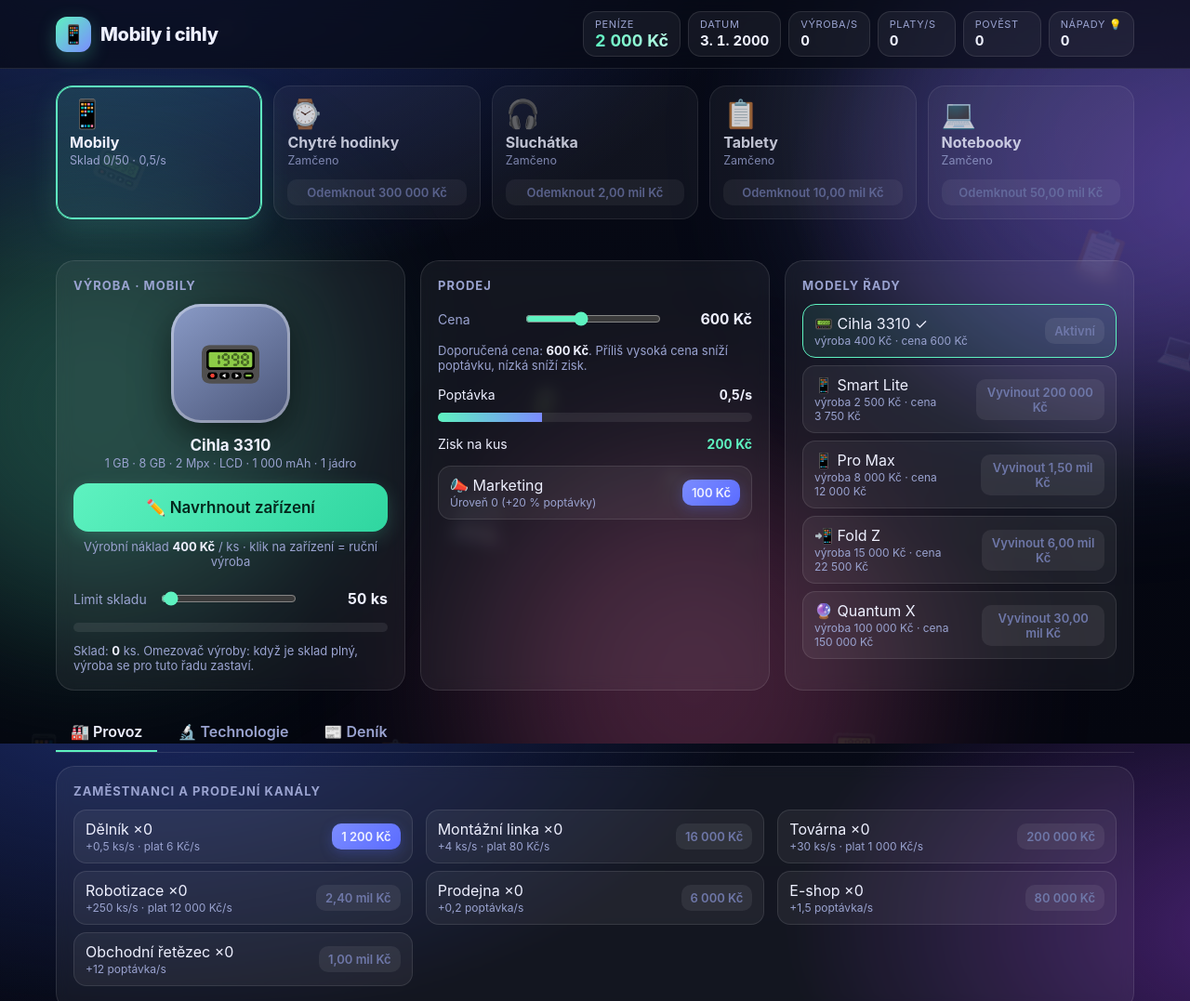
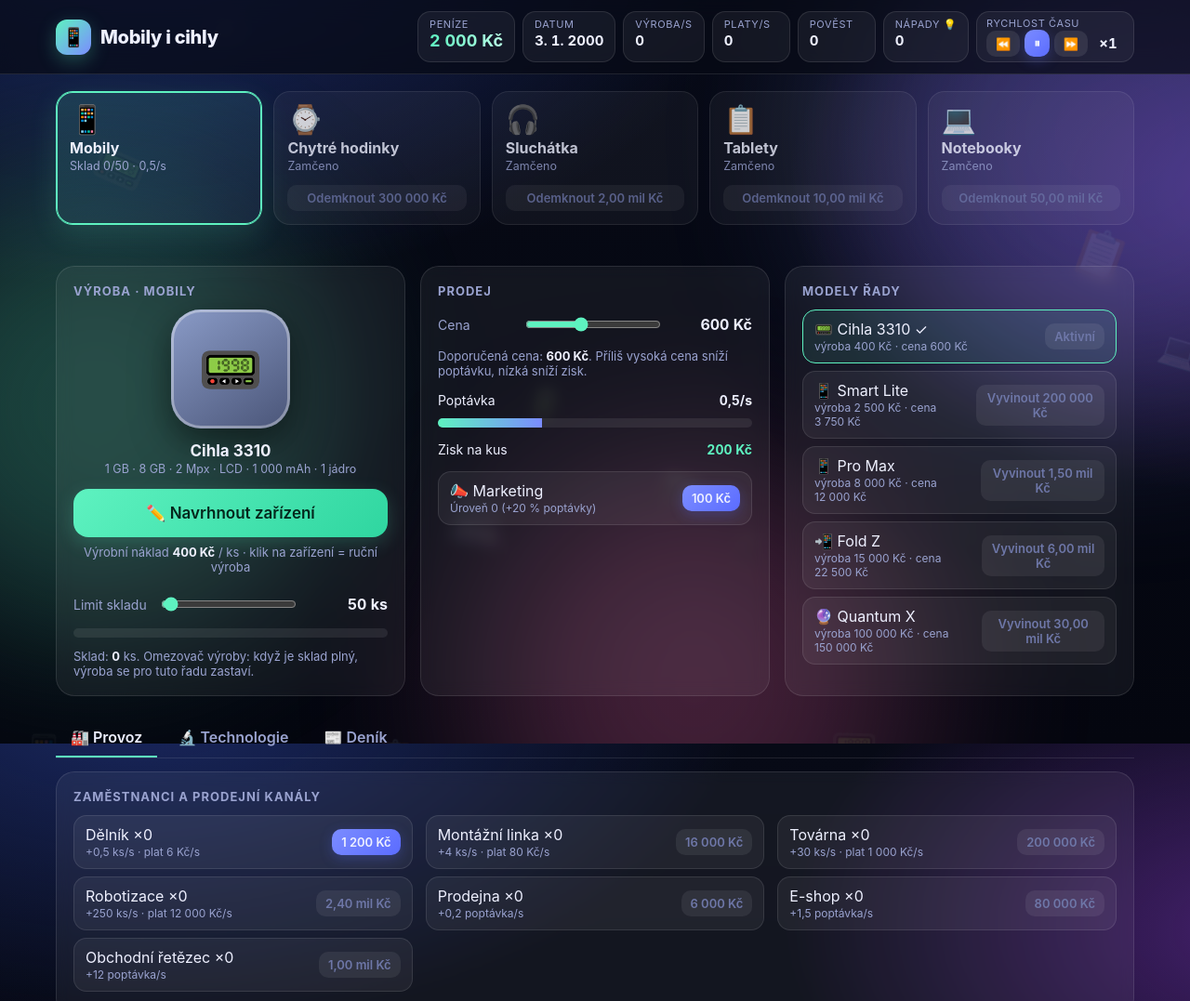
Before and after one commit to abcmedabc/abc, a plain HTML site: page mobily-i-cihly.html in a window 1280 px wide. Shown: the top 1077 px of the page at 93% size. Drawn offline with Linux system fonts and the light colour scheme.

Commit message:
Ovládání času: pauza, zpomalení a zrychlení hry
Co-Authored-By: Claude Sonnet 5.5 <noreply@anthropic.com>

```diff
--- a/mobily-i-cihly.html
+++ b/mobily-i-cihly.html
@@ -35,6 +35,11 @@
   .chip{background:var(--glass);border:1px solid var(--line);border-radius:14px;padding:6px 12px;min-width:84px}
   .chip small{display:block;color:var(--mut);font-size:11px;text-transform:uppercase;letter-spacing:.6px}
   .chip b{font-size:15px;font-variant-numeric:tabular-nums}
+  .chip.spd{padding:5px 10px}
+  .spdbtns{display:flex;align-items:center;gap:5px}
+  .spdbtns .btn{padding:4px 9px;font-size:14px}
+  .spdbtns b{min-width:34px;text-align:center}
+  .chip.spd.paused{border-color:var(--warn);box-shadow:0 0 0 1px var(--warn) inset}
   .chip.money b{font-size:18px;background:linear-gradient(90deg,var(--acc),#b8ffe6);-webkit-background-clip:text;background-clip:text;color:transparent}
 
   main{max-width:1200px;margin:auto;padding:18px 20px 60px}
@@ -126,6 +131,15 @@
       <div class="chip"><small>Platy/s</small><b id="wages">0</b></div>
       <div class="chip"><small>Pověst</small><b id="rep">0</b></div>
       <div class="chip"><small>Nápady 💡</small><b id="ideas">0</b></div>
+      <div class="chip spd">
+        <small>Rychlost času</small>
+        <div class="spdbtns">
+          <button class="btn sm ghost" id="slower" title="Zpomalit (−)">⏪</button>
+          <button class="btn sm" id="pause" title="Pauza / pokračovat (P)">⏸</button>
+          <button class="btn sm ghost" id="faster" title="Zrychlit (+)">⏩</button>
+          <b id="speedLbl">×1</b>
+        </div>
+      </div>
     </div>
   </div>
 </header>
@@ -606,8 +620,31 @@ PRODUCTS.forEach(p=>{const l=S.lines[p.id];if(!l.price)l.price=fair(p.id)});
     if(n>0){sold+=n;gain+=Math.max(0,n*(S.lines[id].price-unitCost(id)))}});
   if(sold>0){S.money+=gain;log(`Během nepřítomnosti: prodáno ${fmt(sold)} ks, +${kc(gain)}`,"good")}})();
 
+// Rychlost času: pauza, zpomalení a zrychlení (nastavení se neukládá, po načtení běží ×1)
+const SPEEDS=[0.25,0.5,1,2,5,10];
+let speedIdx=2,paused=false;
+function renderSpeed(){
+  $("speedLbl").textContent=paused?"PAUZA":"×"+SPEEDS[speedIdx].toString().replace(".",",");
+  $("speedLbl").style.color=paused?"var(--warn)":"";
+  $("pause").textContent=paused?"▶":"⏸";
+  $("slower").disabled=speedIdx<=0;$("faster").disabled=speedIdx>=SPEEDS.length-1;
+  document.querySelector(".chip.spd").classList.toggle("paused",paused);
+}
+const setSpeed=d=>{speedIdx=Math.max(0,Math.min(SPEEDS.length-1,speedIdx+d));paused=false;renderSpeed()};
+$("slower").onclick=()=>setSpeed(-1);$("faster").onclick=()=>setSpeed(1);
+$("pause").onclick=()=>{paused=!paused;renderSpeed()};
+document.addEventListener("keydown",e=>{
+  if(/^(INPUT|TEXTAREA)$/.test((e.target.tagName||""))&&e.target.type!=="range")return;
+  if(e.key==="p"||e.key==="P"){paused=!paused;renderSpeed()}
+  else if(e.key==="+"||e.key==="="){setSpeed(1)}
+  else if(e.key==="-"){setSpeed(-1)}
+});
+renderSpeed();
+
 let last=performance.now();
-setInterval(()=>{const now=performance.now();tick((now-last)/1000);last=now;S.t=Date.now();render()},250);
+setInterval(()=>{const now=performance.now();const dt=(now-last)/1000;last=now;
+  if(!paused)tick(dt*SPEEDS[speedIdx]);
+  S.t=Date.now();render()},250);
 setInterval(save,10000);
 log("Vítej! Vyrob první kusy klikáním a nastav cenu.");
 render();
```
